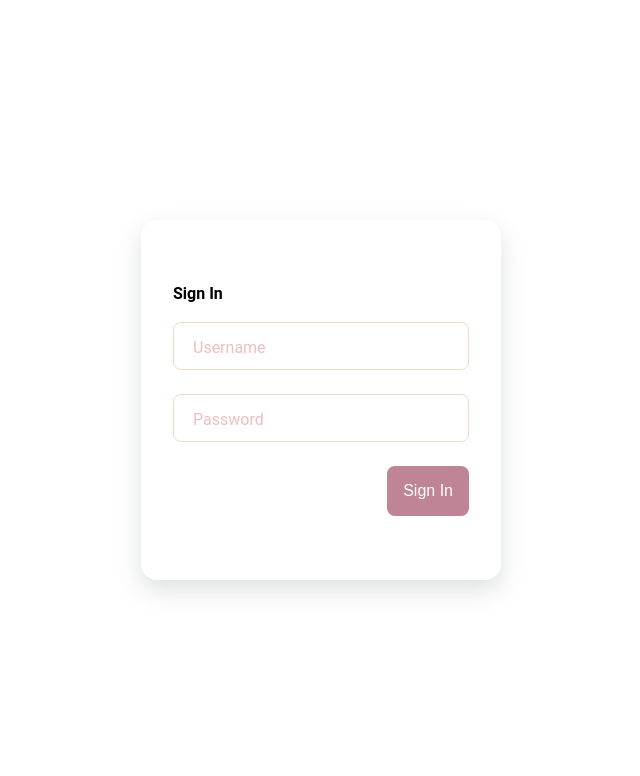
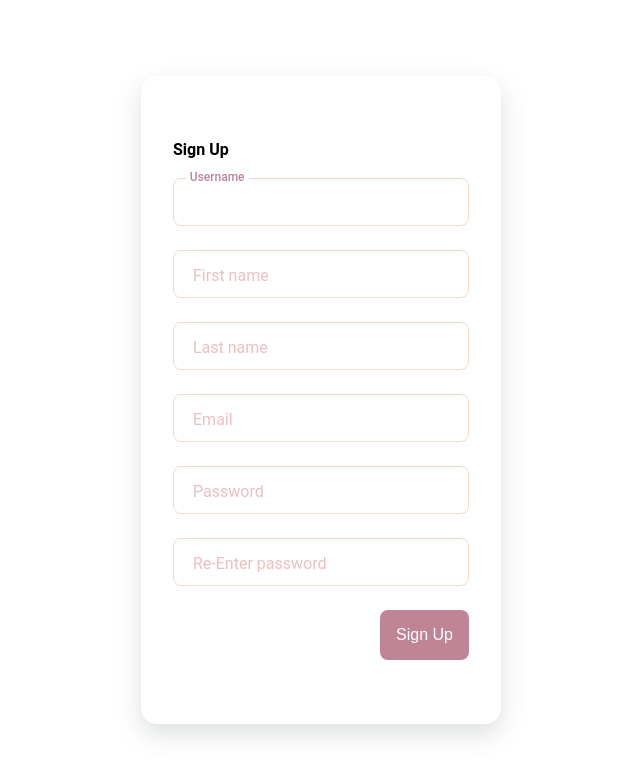
Before and after one commit to moalinden/paketering-leverans, a React (Create React App) app: page / in a window 1280 px wide. Shown: the top 776 px of the page, without its empty margins (319-959 px from the left). Built offline with nearby package versions, Linux system fonts and the light colour scheme.

Commit message:
Added some logic in regHelper.js

```diff
--- a/src/App.js
+++ b/src/App.js
@@ -1,14 +1,14 @@
 import "./App.css";
 import Header from "./components/header/Header";
 import Footer from "./components/footer/Footer";
-import Login from "./Login";
-
+import Login from "./components/login/Login";
+import Register from "./components/register/Register"
 
 function App() {
   return (
     <div id="App">
       {/* <Header /> */}
-      <Login />
+      <Register />
       {/* <Footer /> */}
     </div>
   );
--- /dev/null
+++ b/src/helper/regHelper.js
@@ -0,0 +1,40 @@
+export default function RegHelper(data) {
+  let retObj = {type: null, OK: false};
+
+  //Function to check
+  switch(data.inpType){
+    case 'username':
+    {
+      //Perform DB check to make sure it does not exist
+
+      break;
+    }
+    case 'firstname':
+    {
+      //Make sure alphabetic(?)
+      break;
+    }
+    case 'lastname':
+    {
+      //Make sure alphabetic(?)
+      break;
+    }
+    case 'email':
+    {
+      //Make sure real email
+      //Make sure email does not exist already
+      break;
+    }
+    case 'password':
+    {
+      //Make sure password is long enough
+      //Make sure it matches reentered(if entered)
+      break;
+    }
+    case 'password2':
+    {
+      //Make sure it matches password(if entered)
+      break;
+    }
+  }
+}
```
